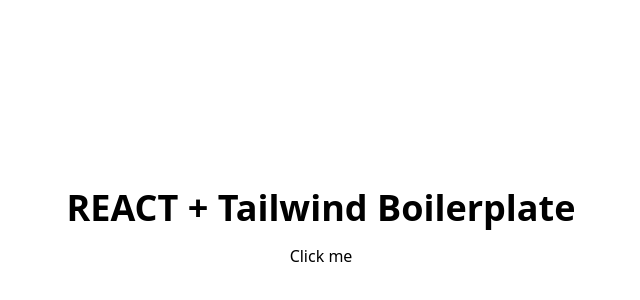
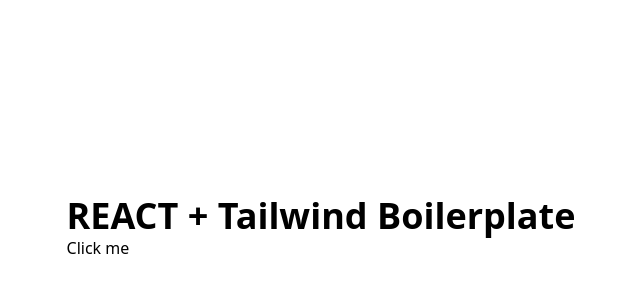
Before and after one commit to socaseinpoint/s-templete-react-ts, a React (Vite) app: page / in a window 1280 px wide. Shown: the part 172-472 px from the top of the page, without its empty margins (319-959 px from the left). Built offline with nearby package versions, Linux system fonts and the light colour scheme.

Commit message:
feat: add react router

```diff
--- a/package.json
+++ b/package.json
@@ -13,9 +13,11 @@
   },
   "dependencies": {
     "@tanstack/react-query": "^5.60.6",
+    "@types/react-router-dom": "^5.3.3",
     "axios": "^1.7.7",
     "react": "^18.2.0",
     "react-dom": "^18.2.0",
+    "react-router-dom": "^7.0.0",
     "tailwindcss": "^3.4.15",
     "zustand": "^5.0.1"
   },
--- a/src/App.tsx
+++ b/src/App.tsx
@@ -1,5 +1,6 @@
+import { Routes, Route } from 'react-router-dom'
 import { QueryClient, QueryClientProvider } from '@tanstack/react-query'
-import Button from '@/components/ui/Button'
+import Home from '@/routes/Home'
 
 const queryClient = new QueryClient()
 
@@ -7,8 +8,9 @@
   return (
     <QueryClientProvider client={queryClient}>
       <div className="flex h-screen items-center justify-center flex-col gap-4">
-        <p className="text-4xl font-bold">REACT + Tailwind Boilerplate</p>
-        <Button onClick={() => alert('clicked')}>Click me</Button>
+        <Routes>
+          <Route path="/" element={<Home />} />
+        </Routes>
       </div>
     </QueryClientProvider>
   )
--- a/src/main.tsx
+++ b/src/main.tsx
@@ -1,10 +1,14 @@
 import React from 'react'
+import { BrowserRouter } from 'react-router-dom'
+
 import ReactDOM from 'react-dom/client'
 import App from './App.tsx'
 import './index.css'
 
 ReactDOM.createRoot(document.getElementById('root')!).render(
   <React.StrictMode>
-    <App />
+    <BrowserRouter>
+      <App />
+    </BrowserRouter>
   </React.StrictMode>,
 )
--- /dev/null
+++ b/src/routes/Home.tsx
@@ -0,0 +1,12 @@
+import Button from '../components/ui/Button'
+
+const Home = () => {
+  return (
+    <div>
+      <p className="text-4xl font-bold">REACT + Tailwind Boilerplate</p>
+      <Button onClick={() => alert('clicked')}>Click me</Button>
+    </div>
+  )
+}
+
+export default Home
```
Also changed, not shown: 1 other file (tests, documents, lock files or other folders).
